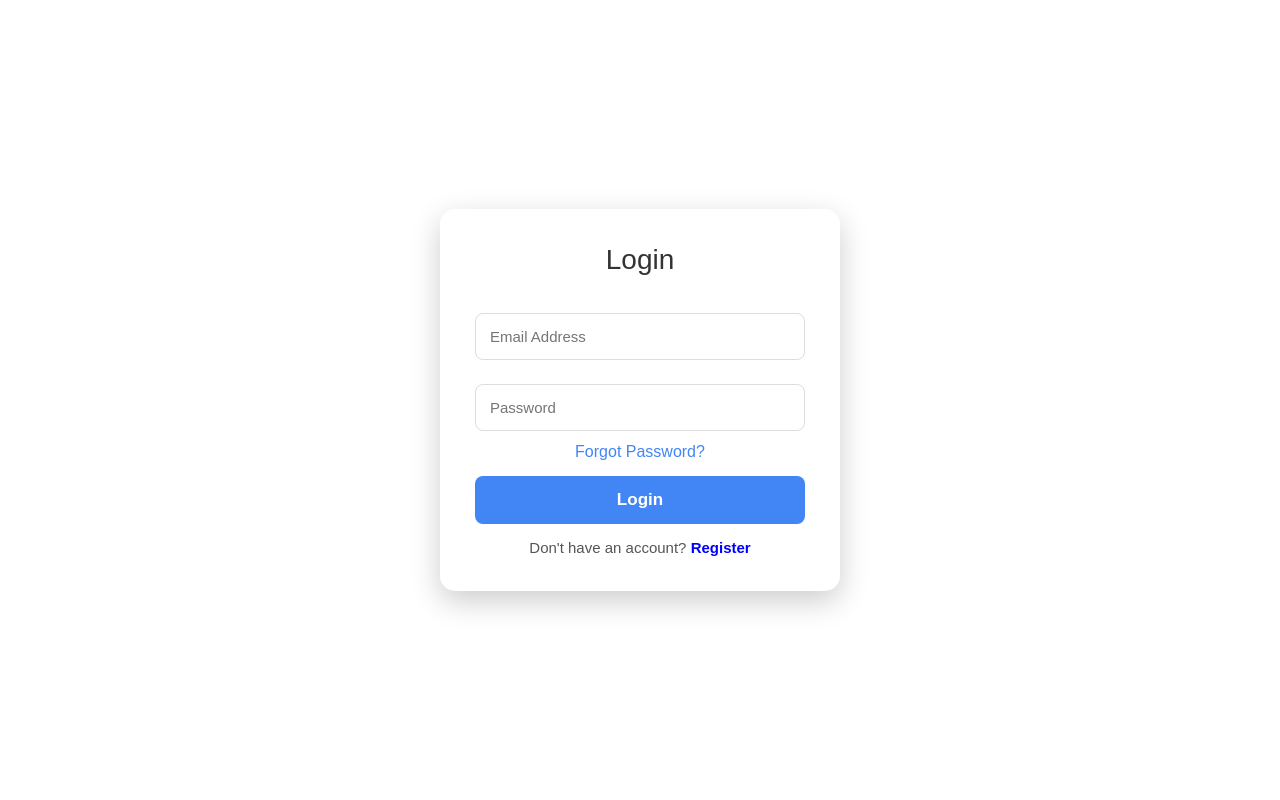
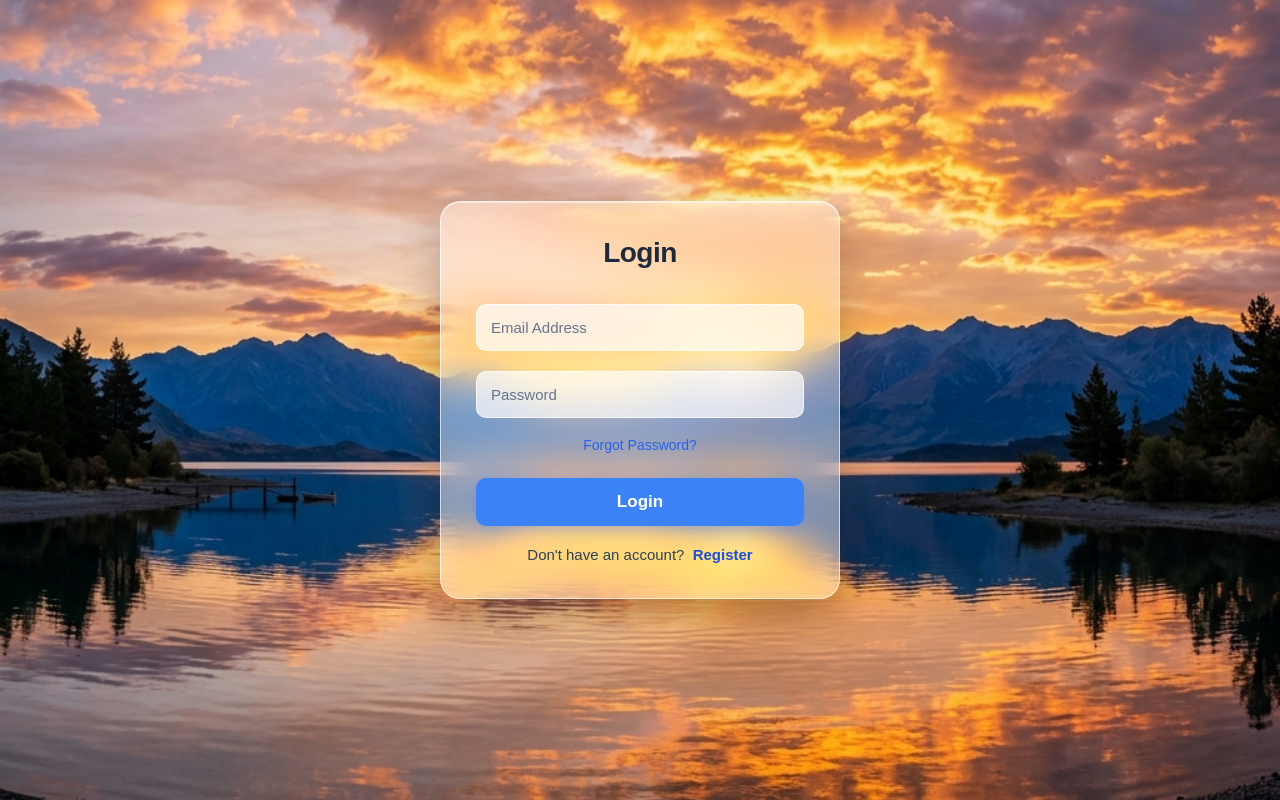
Before and after one commit to Beast7525/Git_repo, a React app in the folder frontend/: page /login in a window 1280 px wide. Built offline with nearby package versions, Linux system fonts and the light colour scheme; the HTML template or start-up script is replaced by a standard one.

Commit message:
feat: add group management backend routes and frontend pages for login and teams

```diff
--- a/frontend/src/Pages/Login.css
+++ b/frontend/src/Pages/Login.css
@@ -3,117 +3,177 @@
   padding: 0;
   box-sizing: border-box;
   font-family: "Poppins", sans-serif;
-
 }
 
 .container {
-  width: 100%;
-  height: 100vh;
-  background: white;
+  width: 100vw;
+  min-height: 100vh;
+  background: url("../assets/login-bg.png") no-repeat center center / cover;
   display: flex;
   justify-content: center;
   align-items: center;
+  position: relative;
+  overflow: hidden;
 }
 
+/* 3D Perspective Container */
+.glass-3d-perspective {
+  width: 400px;
+  max-width: 90%;
+  perspective: 1200px;
+  z-index: 10;
+}
+
+/* 3D Rotating Card Container */
+.glass-card-3d {
+  width: 100%;
+  position: relative;
+  transform-style: preserve-3d;
+  transition: transform 0.8s cubic-bezier(0.34, 1.56, 0.64, 1);
+}
+
+.glass-card-3d.show-login {
+  transform: rotateY(0deg);
+}
+
+.glass-card-3d.show-register {
+  transform: rotateY(180deg);
+}
+
+/* Front & Back Glass Faces */
+.glass-face {
+  width: 100%;
+  backface-visibility: hidden;
+  -webkit-backface-visibility: hidden;
+}
+
+.glass-front {
+  position: relative;
+  z-index: 2;
+  transform: rotateY(0deg);
+}
+
+.glass-back {
+  position: absolute;
+  top: 0;
+  left: 0;
+  transform: rotateY(180deg);
+}
+
+/* Glassmorphism Card over Sunset Background */
 .login-box {
-  width: 400px;
-  background: #fff;
+  width: 100%;
+  background: rgba(255, 255, 255, 0.45);
+  backdrop-filter: blur(20px) saturate(180%);
+  -webkit-backdrop-filter: blur(20px) saturate(180%);
   padding: 35px;
-  border-radius: 15px;
-  box-shadow: 0 10px 30px rgba(0, 0, 0, 0.2);
+  border-radius: 20px;
+  border: 1px solid rgba(255, 255, 255, 0.65);
+  box-shadow: 0 20px 45px rgba(0, 0, 0, 0.25), inset 0 1px 0 rgba(255, 255, 255, 0.5);
   text-align: center;
 }
 
 .login-box h2 {
-  color: #333;
+  color: #1e293b;
   margin-bottom: 25px;
   font-size: 28px;
+  font-weight: 600;
+  letter-spacing: -0.5px;
 }
 
 .input-box {
   width: 100%;
   padding: 14px;
-  margin: 12px 0;
-  border: 1px solid #ddd;
-  border-radius: 8px;
+  margin: 10px 0;
+  border: 1px solid rgba(255, 255, 255, 0.7);
+  border-radius: 10px;
   outline: none;
   font-size: 15px;
   transition: 0.3s;
+  background: rgba(255, 255, 255, 0.7);
+  color: #0f172a;
+}
+
+.input-box::placeholder {
+  color: #64748b;
 }
 
 .input-box:focus {
-  border-color: #4285f4;
-  box-shadow: 0 0 5px rgba(66, 133, 244, 0.4);
+  background: rgba(255, 255, 255, 0.95);
+  border-color: #3b82f6;
+  box-shadow: 0 0 10px rgba(59, 130, 246, 0.3);
+}
+
+.forgot-container {
+  margin: 8px 0 14px 0;
+  text-align: center;
+}
+
+.forgot-link {
+  text-decoration: none;
+  color: #2563eb;
+  font-size: 14px;
+  font-weight: 500;
+}
+
+.forgot-link:hover {
+  text-decoration: underline;
+}
+
+.error-text {
+  color: #dc2626;
+  font-size: 14px;
+  margin: 8px 0;
+  font-weight: 500;
+}
+
+.success-text {
+  color: #15803d;
+  font-size: 14px;
+  margin: 8px 0;
+  font-weight: 500;
 }
 
 .login-btn {
   width: 100%;
   padding: 14px;
-  margin-top: 15px;
-  background: #4285f4;
+  margin-top: 10px;
+  background: #3b82f6;
   color: #fff;
   border: none;
-  border-radius: 8px;
+  border-radius: 10px;
   cursor: pointer;
   font-size: 17px;
   font-weight: 600;
-  transition: 0.3s;
+  transition: all 0.3s ease;
+  box-shadow: 0 4px 15px rgba(59, 130, 246, 0.4);
 }
 
 .login-btn:hover {
-  background: #3367d6;
-}
-
-.or {
-  margin: 20px 0;
-  color: #777;
-  font-size: 15px;
-  position: relative;
-}
-
-.or::before,
-.or::after {
-  content: "";
-  position: absolute;
-  width: 35%;
-  height: 1px;
-  background: #ccc;
-  top: 50%;
-}
-
-.or::before {
-  left: 0;
-}
-
-.or::after {
-  right: 0;
-}
-
-#googleSignInDiv {
-  display: flex;
-  justify-content: center;
-  margin-bottom: 20px;
+  background: #2563eb;
+  transform: translateY(-1px);
+  box-shadow: 0 6px 20px rgba(59, 130, 246, 0.5);
 }
 
 .switch-text {
-  margin-top: 15px;
-  color: #555;
+  margin-top: 20px;
+  color: #334155;
   font-size: 15px;
 }
 
-.switch-text span {
-  color: #4285f4;
+.switch-link {
+  color: #1d4ed8;
   cursor: pointer;
-  font-weight: 600;
+  font-weight: 700;
+  margin-left: 4px;
 }
 
-.switch-text span:hover {
+.switch-link:hover {
   text-decoration: underline;
 }
 
 @media (max-width: 480px) {
   .login-box {
-    width: 90%;
     padding: 25px;
   }
 
@@ -121,7 +181,3 @@
     font-size: 24px;
   }
 }
-a{
-  text-decoration: none;
-  color: #4285f4;
-}
--- a/frontend/src/Pages/Login.jsx
+++ b/frontend/src/Pages/Login.jsx
@@ -1,7 +1,6 @@
 import { useState } from "react";
 import { useNavigate } from "react-router-dom";
 import "./Login.css";
-import ForgotPassword from "./ForgotPassword";
 import { isAdminCredentials } from "../auth/adminAuth.js";
 import { useLoading } from "../context/LoadingContext";
 
@@ -10,28 +9,43 @@ const API_URL = `${API_BASE_URL}/api/auth`;
 
 function Login() {
   const [isLogin, setIsLogin] = useState(true);
-  const [username, setUsername] = useState("");
-  const [email, setEmail] = useState("");
-  const [password, setPassword] = useState("");
-  const [confirmPassword, setConfirmPassword] = useState("");
+
+  // Form inputs
+  const [loginEmail, setLoginEmail] = useState("");
+  const [loginPassword, setLoginPassword] = useState("");
+
+  const [regUsername, setRegUsername] = useState("");
+  const [regEmail, setRegEmail] = useState("");
+  const [regPassword, setRegPassword] = useState("");
+  const [regConfirmPassword, setRegConfirmPassword] = useState("");
+
   const [error, setError] = useState("");
+  const [success, setSuccess] = useState("");
 
   const navigate = useNavigate();
   const { startLoading, stopLoading, loading } = useLoading();
 
+  const toggleMode = (targetLogin) => {
+    setIsLogin(targetLogin);
+    setError("");
+    setSuccess("");
+  };
+
   // =========================
-  // LOGIN
+  // LOGIN HANDLER
   // =========================
-  const handleLogin = async () => {
+  const handleLogin = async (e) => {
+    if (e) e.preventDefault();
     try {
       startLoading();
       setError("");
+      setSuccess("");
 
-      if (isAdminCredentials(email, password)) {
+      if (isAdminCredentials(loginEmail, loginPassword)) {
         const adminUser = {
           id: "admin-1",
           username: "Admin",
-          gmail: email,
+          gmail: loginEmail,
           role: "admin",
         };
 
@@ -44,13 +58,8 @@ function Login() {
 
       const response = await fetch(`${API_URL}/login`, {
         method: "POST",
-        headers: {
-          "Content-Type": "application/json",
-        },
-        body: JSON.stringify({
-          gmail: email,
-          password,
-        }),
+        headers: { "Content-Type": "application/json" },
+        body: JSON.stringify({ gmail: loginEmail, password: loginPassword }),
       });
 
       const data = await response.json();
@@ -60,17 +69,12 @@ function Login() {
         return;
       }
 
-      // Save complete user details
       localStorage.setItem("user", JSON.stringify(data.user));
-
-      // Save username and user ID separately
       localStorage.setItem("username", data.user.username);
       localStorage.setItem("userId", data.user.id);
 
-      // Go to User Dashboard with clean dynamic username URL
       const userSlug = (data.user.username || "").trim().replace(/\s+/g, "-").toLowerCase();
       navigate(`/${userSlug}`);
-
     } catch (err) {
       setError("Network error: " + err.message);
     } finally {
@@ -79,15 +83,16 @@ function Login() {
   };
 
   // =========================
-  // REGISTER
+  // REGISTER HANDLER
   // =========================
-  const handleRegister = async () => {
-    if (!username || !email || !password || !confirmPassword) {
+  const handleRegister = async (e) => {
+    if (e) e.preventDefault();
+    if (!regUsername || !regEmail || !regPassword || !regConfirmPassword) {
       setError("Please fill all fields");
       return;
     }
 
-    if (password !== confirmPassword) {
+    if (regPassword !== regConfirmPassword) {
       setError("Passwords do not match");
       return;
     }
@@ -95,17 +100,16 @@ function Login() {
     try {
       startLoading();
       setError("");
+      setSuccess("");
 
       const response = await fetch(`${API_URL}/signup`, {
         method: "POST",
-        headers: {
-          "Content-Type": "application/json",
-        },
+        headers: { "Content-Type": "application/json" },
         body: JSON.stringify({
-          username,
-          gmail: email,
-          password,
-          confirmPassword,
+          username: regUsername,
+          gmail: regEmail,
+          password: regPassword,
+          confirmPassword: regConfirmPassword,
         }),
       });
 
@@ -116,16 +120,13 @@ function Login() {
         return;
       }
 
-      // Clear form
-      setUsername("");
-      setEmail("");
-      setPassword("");
-      setConfirmPassword("");
+      setRegUsername("");
+      setRegEmail("");
+      setRegPassword("");
+      setRegConfirmPassword("");
 
-      // Go to Login
       setIsLogin(true);
-      setError("Registration successful! Please login.");
-
+      setSuccess("Registration successful! Please login.");
     } catch (err) {
       setError("Network error: " + err.message);
     } finally {
@@ -135,94 +136,113 @@ function Login() {
 
   return (
     <div className="container">
-      <div className="login-box">
+      <div className="glass-3d-perspective">
+        <div className={`glass-card-3d ${isLogin ? "show-login" : "show-register"}`}>
 
-        <h2>{isLogin ? "Login" : "Register"}</h2>
+          {/* FRONT FACE: LOGIN */}
+          <div className="glass-face glass-front login-box">
+            <h2>Login</h2>
 
-        {/* Username - Register only */}
-        {!isLogin && (
+            <form onSubmit={handleLogin}>
+              <input
+                type="email"
+                placeholder="Email Address"
+                className="input-box"
+                value={loginEmail}
+                onChange={(e) => setLoginEmail(e.target.value)}
+                required
+              />
+
+              <input
+                type="password"
+                placeholder="Password"
+                className="input-box"
+                value={loginPassword}
+                onChange={(e) => setLoginPassword(e.target.value)}
+                required
+              />
+
+              <div className="forgot-container">
+                <a href="/ForgotPassword" className="forgot-link">
+                  Forgot Password?
+                </a>
+              </div>
+
+              {error && isLogin && <p className="error-text">{error}</p>}
+              {success && isLogin && <p className="success-text">{success}</p>}
+
+              <button type="submit" className="login-btn" disabled={loading}>
+                {loading ? "Logging in..." : "Login"}
+              </button>
+            </form>
+
+            <p className="switch-text">
+              Don't have an account?{" "}
+              <span className="switch-link" onClick={() => toggleMode(false)}>
+                Register
+              </span>
+            </p>
+          </div>
+
+          {/* BACK FACE: REGISTER */}
+          <div className="glass-face glass-back login-box">
+            <h2>Register</h2>
+
+            <form onSubmit={handleRegister}>
               <input
                 type="text"
                 placeholder="Username"
                 pattern="[A-Z][A-Z0-9_]{2,19}*"
                 className="input-box"
-            value={username}
-            onChange={(e) => setUsername(e.target.value.toUpperCase())}
+                value={regUsername}
+                onChange={(e) => setRegUsername(e.target.value.toUpperCase())}
+                required
               />
-        )}
 
-        {/* Email */}
               <input
                 type="email"
                 placeholder="Email Address"
                 className="input-box"
-          value={email}
-          onChange={(e) => setEmail(e.target.value)}
+                value={regEmail}
+                onChange={(e) => setRegEmail(e.target.value)}
+                required
               />
 
-        {/* Password */}
               <input
                 type="password"
                 placeholder="Password"
                 className="input-box"
-          value={password}
-          onChange={(e) => setPassword(e.target.value)}
-        />{isLogin && <a href="/ForgotPassword"> Forgot Password?</a>}
-        {/* Confirm Password - Register only */}
-        {!isLogin && (
+                value={regPassword}
+                onChange={(e) => setRegPassword(e.target.value)}
+                required
+              />
+
               <input
                 type="password"
                 placeholder="Confirm Password"
                 className="input-box"
-            value={confirmPassword}
-            onChange={(e) => setConfirmPassword(e.target.value)}
+                value={regConfirmPassword}
+                onChange={(e) => setRegConfirmPassword(e.target.value)}
+                required
               />
-        )}
 
-        {/* Error / Success message */}
-        {error && (
-          <p
-            style={{
-              color: error.includes("successful") ? "green" : "red",
-              marginBottom: "10px",
-            }}
-          >
-            {error}
-          </p>
-        )}
+              {error && !isLogin && <p className="error-text">{error}</p>}
+              {success && !isLogin && <p className="success-text">{success}</p>}
 
-        <button
-          className="login-btn"
-          disabled={loading}
-          onClick={isLogin ? handleLogin : handleRegister}
-        >
-          {loading ? (isLogin ? "Logging in..." : "Registering...") : (isLogin ? "Login" : "Register")}
+              <button type="submit" className="login-btn" disabled={loading}>
+                {loading ? "Registering..." : "Register"}
               </button>
+            </form>
 
-        {/* Switch Login / Register */}
             <p className="switch-text">
-          {isLogin
-            ? "Don't have an account?"
-            : "Already have an account?"}
-
-          <span
-            style={{
-              cursor: "pointer",
-              color: "blue",
-            }}
-            onClick={() => {
-              setIsLogin(!isLogin);
-              setError("");
-              setUsername("");
-              setEmail("");
-              setPassword("");
-              setConfirmPassword("");
-            }}
-          >
-            {isLogin ? " Register" : " Login"}
+              Already have an account?{" "}
+              <span className="switch-link" onClick={() => toggleMode(true)}>
+                Login
               </span>
             </p>
+          </div>
 
+        </div>
       </div>
     </div>
   );
```
Also changed, not shown: frontend/src/Pages/Teams.jsx (+3 -9 lines), frontend/src/assets/login-bg.png (added), 1 other file (tests, documents, lock files or other folders). Lines whose indentation alone changed are shown as unchanged.
